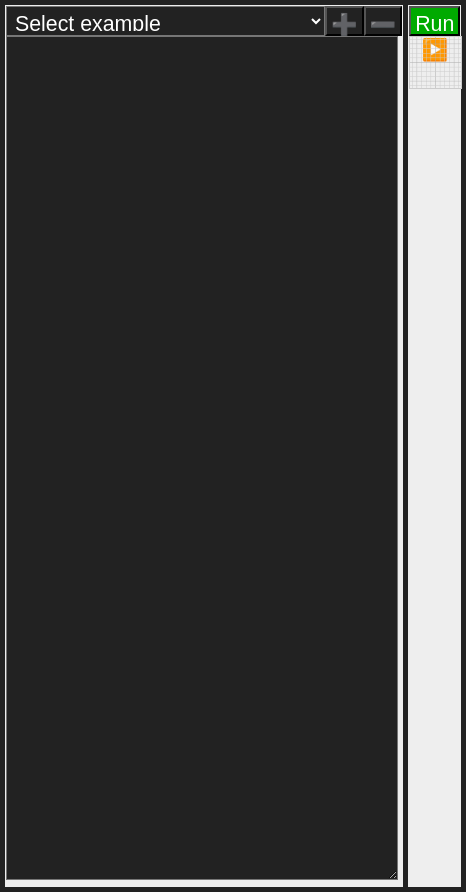
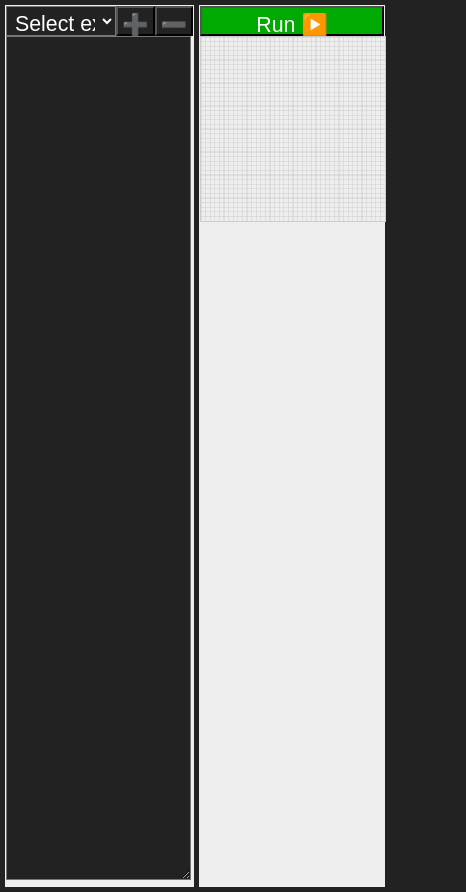
Before and after one commit to fraigo/code-practice, a plain HTML site: page index.html in a window 390 px wide. Shown: the whole page, 466 px wide, since content can reach past the window. Drawn offline with Linux system fonts and the light colour scheme.

Commit message:
Update main.css

```diff
--- a/main.css
+++ b/main.css
@@ -79,4 +79,7 @@ canvas{
     padding:4px;
     height: 30px;
   }
+  select{
+    max-width:110px;
+  }
 }
```
